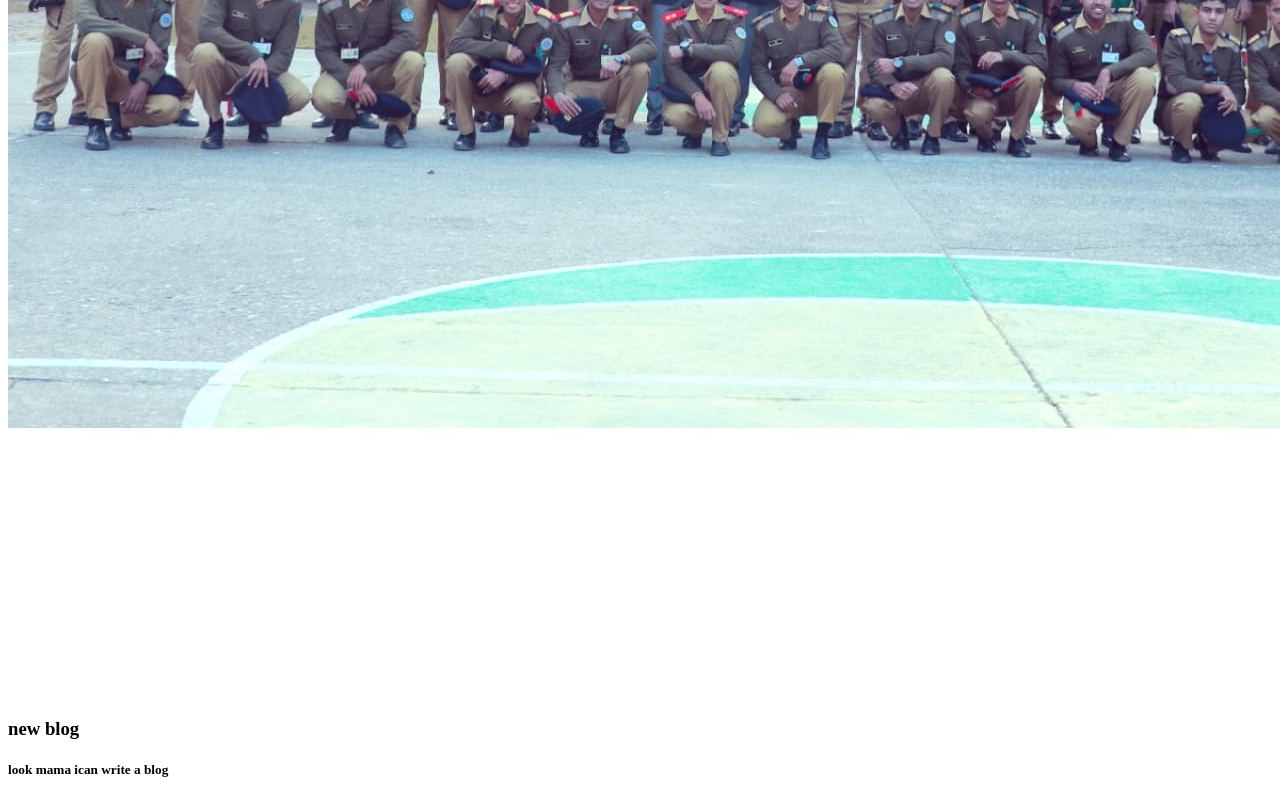
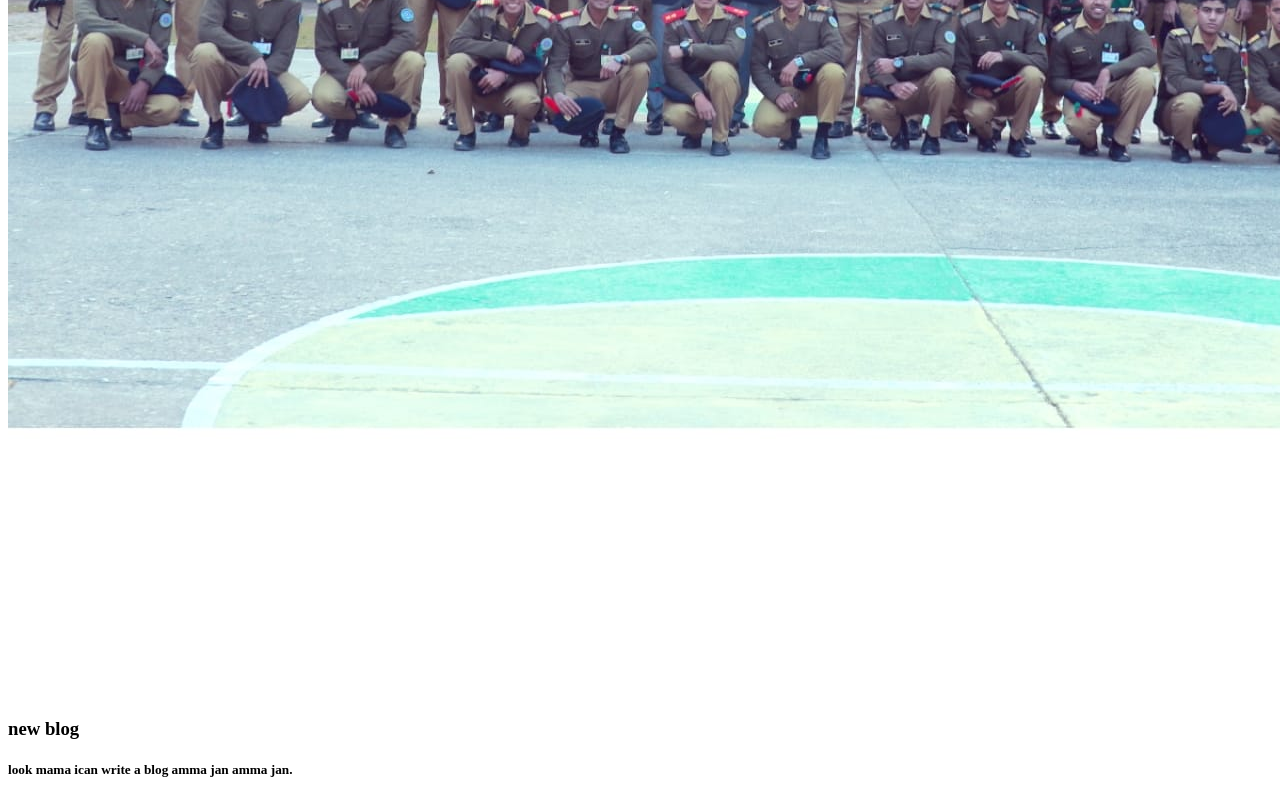
Before and after one commit to akib1875/my-second-repo, a plain HTML site: page index.html in a window 1280 px wide. Shown: the part 2752-3552 px from the top of the page. Drawn offline with Linux system fonts and the light colour scheme.

Commit message:
amma in new blog

```diff
--- a/index.html
+++ b/index.html
@@ -17,7 +17,7 @@
     <img src="11exc.jpg" alt="">
     <img src="12exc.jpg" alt="">
     <div><h3>new blog</h3>
-        <h5>look mama  ican write a blog</h5>
+        <h5>look mama  ican write a blog amma jan amma jan.</h5>
     </div>
 
     </h3>
```
